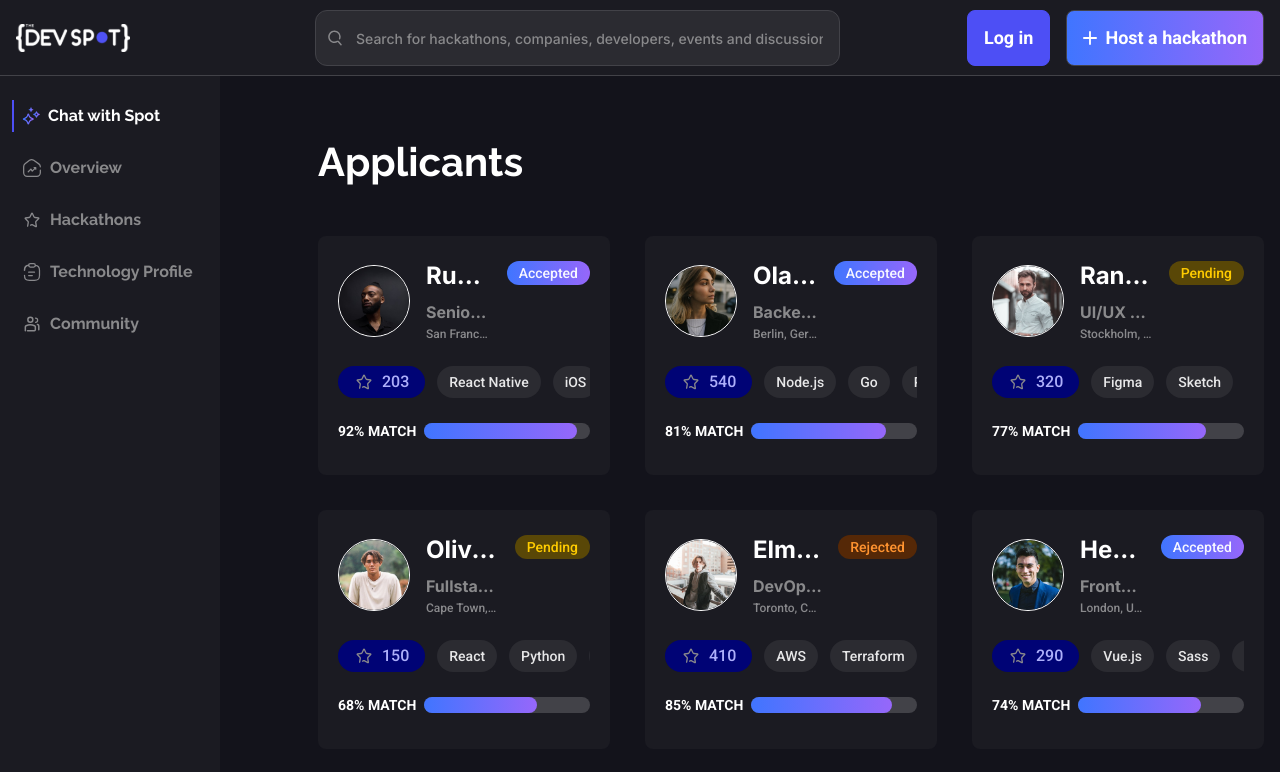
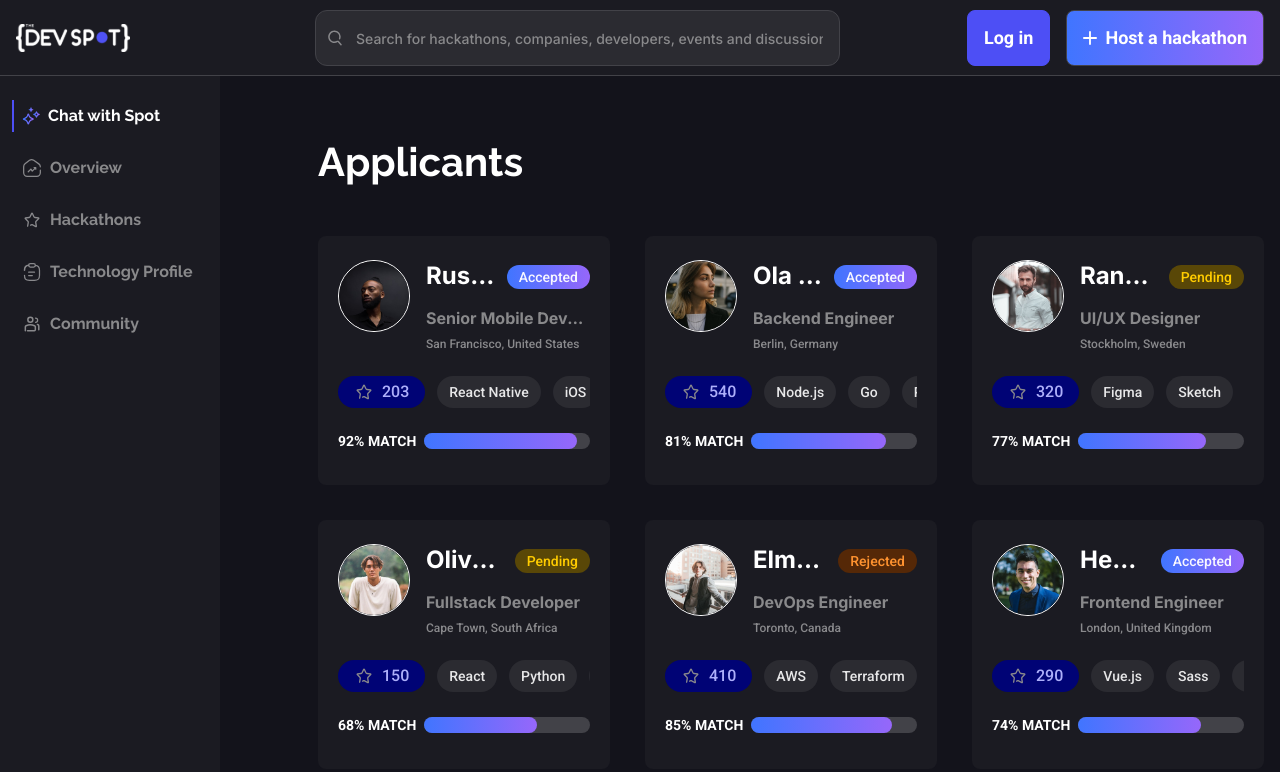
Before and after one commit to Abdulmojeed58/devspot, a Next.js app: page /applicants in a window 1280 px wide. Shown: the top 772 px of the page. Built offline with nearby package versions, Linux system fonts and the light colour scheme.

Commit message:
chore: adjust card ui

```diff
--- a/src/components/common/applicant-card.tsx
+++ b/src/components/common/applicant-card.tsx
@@ -1,18 +1,16 @@
 import Link from "next/link"
 import type { IApplicant } from "@/types/applicants-types"
 import Image from "next/image"
-// import Progress from "../ui/progress"
-import { StarIcon } from "../icons"
 import Chip from "./chip"
 import Progress from "./progress"
+import { StarIcon } from "../icons"
 
 const ApplicantCard = ({ applicant }: { applicant: IApplicant }) => {
   return (
     <Link key={applicant.id} href={`/applicants/${applicant.id}`} className="block group">
       <div className="bg-dev-card rounded-lg py-4 px-3 sm:py-6 sm:px-5 md:px-[20px] hover:bg-dev-card-hover transition-colors">
         {/* Header */}
-        <div className="flex items-start justify-between gap-4 mb-4 sm:mb-6">
-          <div className="flex items-center gap-3 sm:gap-4 min-w-0 flex-1">
+        <div className="flex items-start gap-4 mb-4 sm:mb-6">
           <Image
             src={applicant.avatarUrl || "/placeholder.svg"}
             alt={applicant.name}
@@ -20,18 +18,24 @@ const ApplicantCard = ({ applicant }: { applicant: IApplicant }) => {
             width={72}
             height={72}
           />
-            <div className="min-w-0 flex-1">
-              <h3 className="font-bold text-lg sm:text-xl md:text-2xl text-white truncate">{applicant.name}</h3>
-              <p className="text-sm sm:text-base font-semibold leading-6 sm:leading-7 text-dev-text-muted mt-1.5 truncate">
+          <div className="min-w-0 flex-1 space-y-3">
+            <div className="flex items-center justify-between gap-3">
+              <h3 className="font-bold text-lg sm:text-xl md:text-2xl text-white truncate min-w-0 flex-1">
+                {applicant.name}
+              </h3>
+              <div className="flex-shrink-0">
+                <Chip status={applicant.decision} />
+              </div>
+            </div>
+
+            <div className="space-y-1">
+              <p className="text-sm sm:text-base font-semibold leading-6 sm:leading-7 text-dev-text-muted truncate">
                 {applicant.title}
               </p>
               <p className="text-[10px] sm:text-xs font-medium leading-3 text-[#89898C] font-roboto truncate">
                 {applicant.location}
               </p>
             </div>
-          </div>
-          <div className="flex-shrink-0">
-            <Chip status={applicant.decision} />
           </div>
         </div>
 
```
Lines whose indentation alone changed are shown as unchanged.
